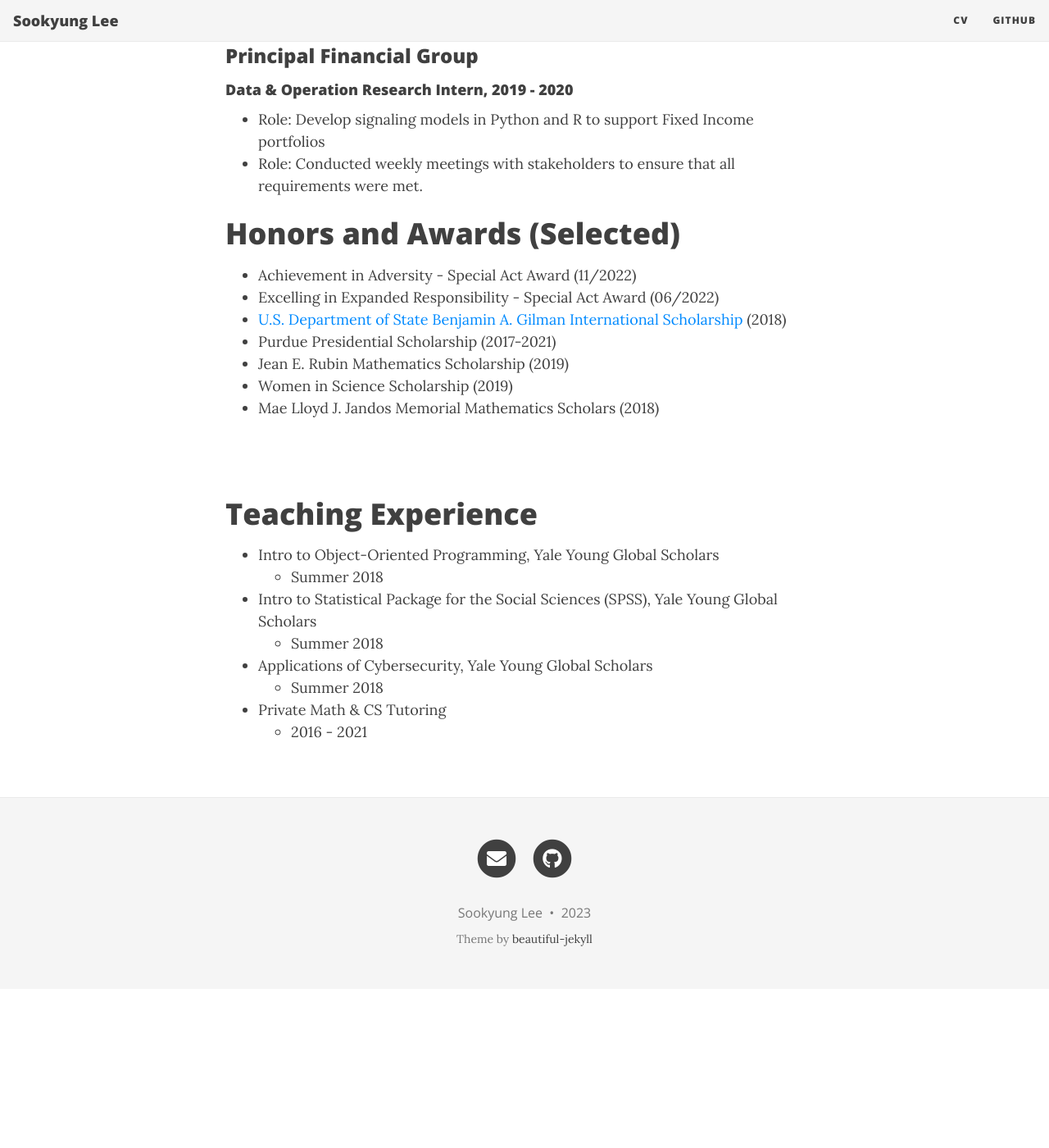
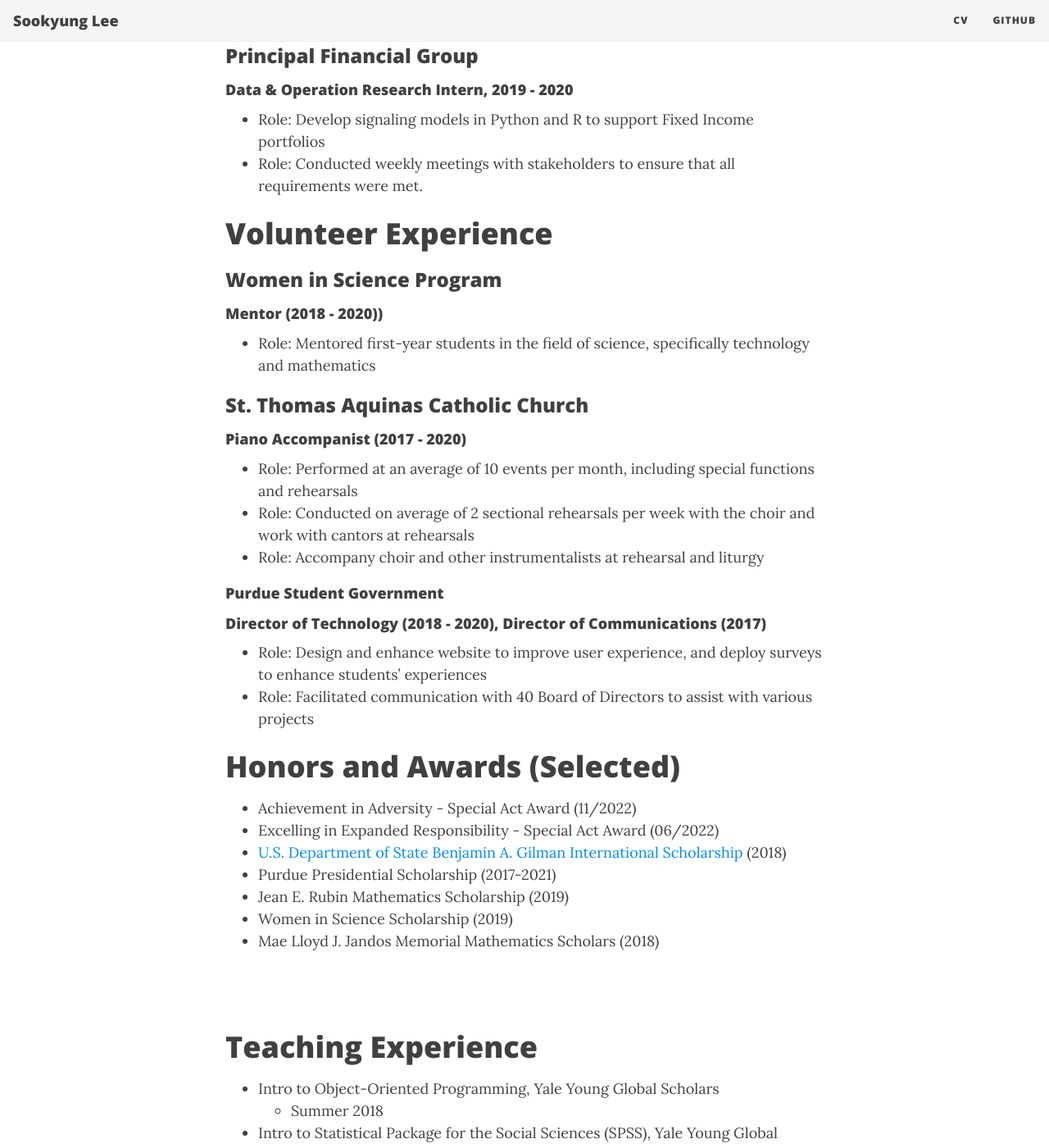
Before and after one commit to sklee16/sklee16.github.io, a Jekyll site: the page built from CV.md, in a window 1280 px wide and 1400 px high, scrolled down 1339 px. Shown: the whole window at 82% size. Built offline with Jekyll 4.4.1, drawn with Linux system fonts in a browser that asks for light colours; nearby versions of some CDN libraries; before the commit the page ends 2545 px from its top, so only the background shows below that.

Commit message:
Update CV

```diff
--- a/CV.md
+++ b/CV.md
@@ -31,6 +31,22 @@ cover-img: /assets/img/main3.jpg
 * Role: Develop signaling models in Python and R to support Fixed Income portfolios
 * Role: Conducted weekly meetings with stakeholders to ensure that all requirements were met.
 
+# Volunteer Experience
+### Women in Science Program
+#### Mentor (2018 - 2020))
+* Role: Mentored first-year students in the field of science, specifically technology and mathematics
+
+### St. Thomas Aquinas Catholic Church
+#### Piano Accompanist (2017 - 2020)
+* Role: Performed at an average of 10 events per month, including special functions and rehearsals
+* Role: Conducted on average of 2 sectional rehearsals per week with the choir and work with cantors at rehearsals
+* Role: Accompany choir and other instrumentalists at rehearsal and liturgy
+
+#### Purdue Student Government
+#### Director of Technology (2018 - 2020), Director of Communications (2017)
+* Role: Design and enhance website to improve user experience, and deploy surveys to enhance students' experiences
+* Role:	Facilitated communication with 40 Board of Directors to assist with various projects
+
 
 # Honors and Awards (Selected)
 *	Achievement in Adversity - Special Act Award (11/2022)
```
